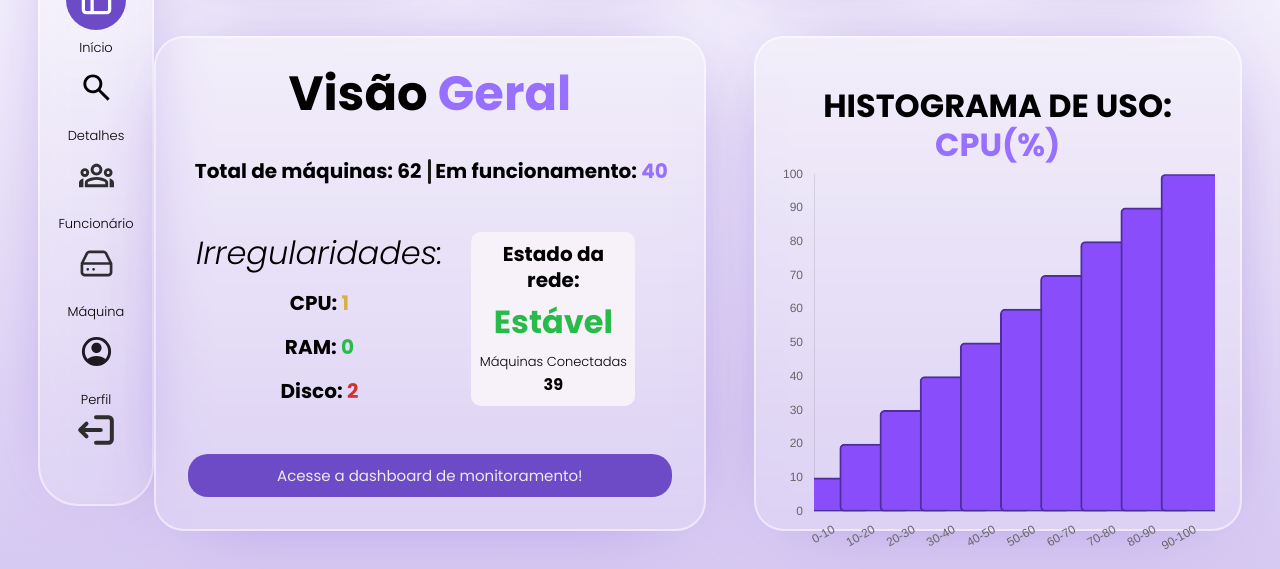
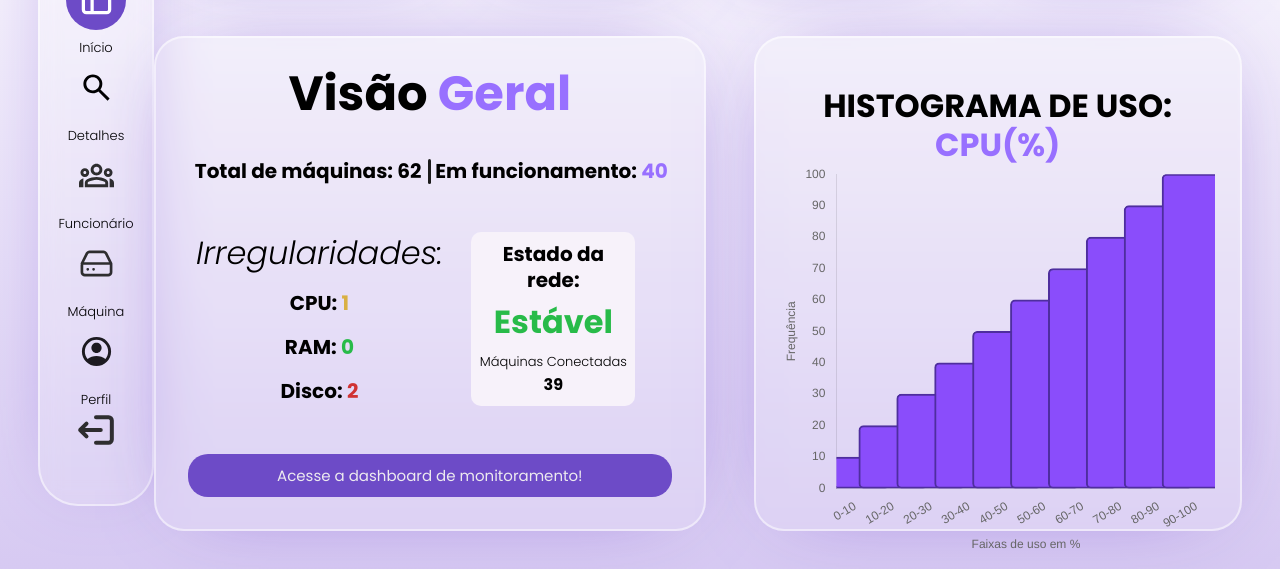
Before and after one commit to ServGuard-org/ServGuard-WebSite, a website: page public/dashboard/dashboard-adm.html in a window 1280 px wide. Shown: the part 231-800 px from the top of the page. Drawn offline with nearby package versions, Linux system fonts and the light colour scheme.

Commit message:
ajuste no histograma

```diff
--- a/public/dashboard/dashboard-adm.html
+++ b/public/dashboard/dashboard-adm.html
@@ -218,12 +218,22 @@
           scales: {
             x: {
               beginAtZero: true,
+              title: {
+              display: true,
+              text: "Faixas de uso em %",
+              beginAtZero: true,
+            },
               grid: {
                 display: false,
               },
             },
             y: {
               beginAtZero: true,
+              title: {
+              display: true,
+              text: "Frequência",
+              beginAtZero: true,
+            },
               grid: {
                 display: false,
               },
```
